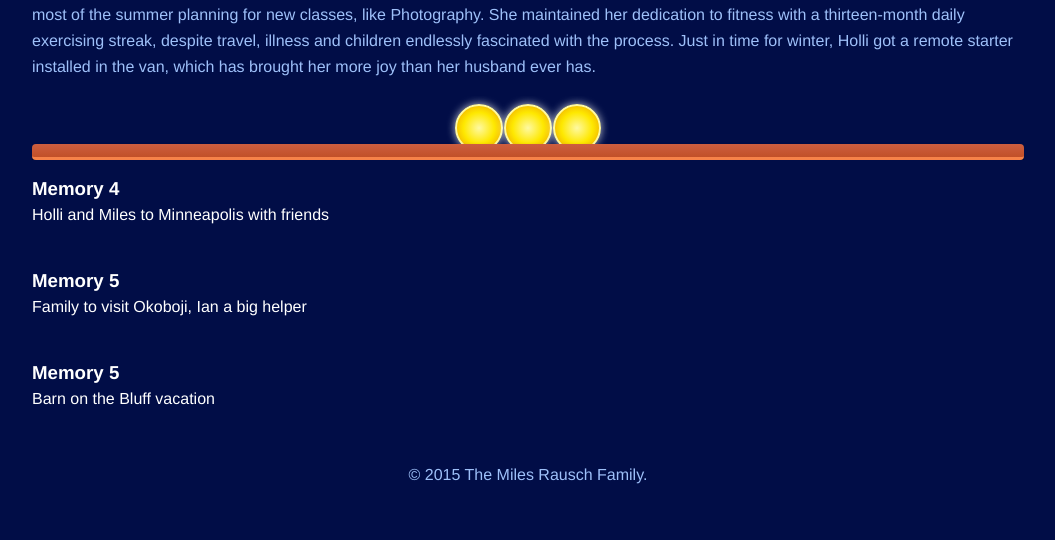
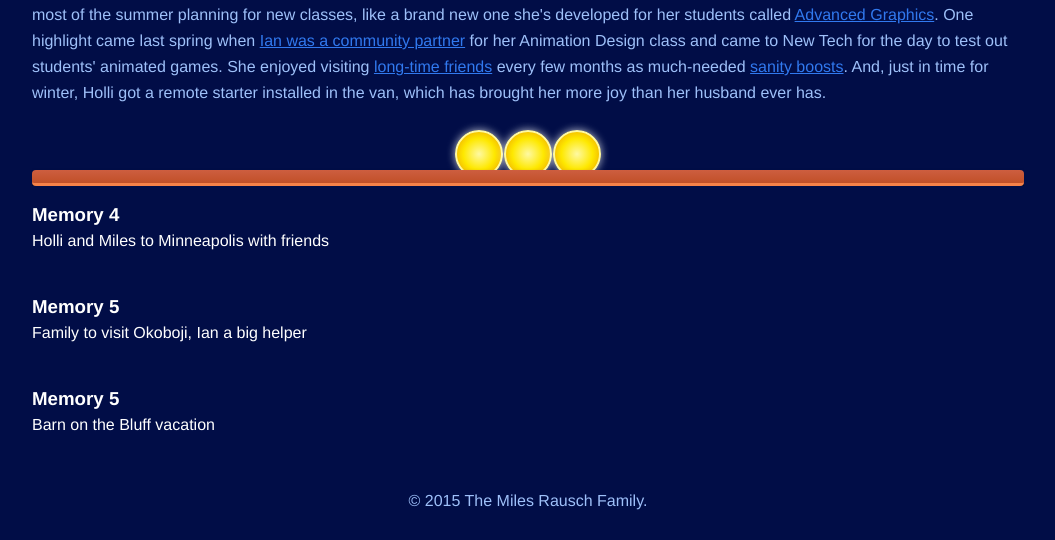
Before and after one commit to awayken/2015-Christmas-Card, a website: page app/holli.ejs in a window 1280 px wide. Shown: the part 344-884 px from the top of the page, without its empty margins (112-1167 px from the left). Before the commit the page ends 858 px from the top, so only its background shows below. Drawn offline with nearby package versions, Linux system fonts and the light colour scheme; files that its build step writes are made by us from their sources; a web font is replaced by a local one.

Commit message:
Updated Holli's introduction

```diff
--- a/app/holli.ejs
+++ b/app/holli.ejs
@@ -11,7 +11,10 @@
 
 <h1 class="main--<%= character.emotion.toLowerCase() %>">Meet <%= character.emotion %></h1>
 
-<p><%- character.introduction %></p>
+<p>
+    Holli turned twenty-nine this year but <a href="https://www.flickr.com/photos/holli_joi/22765036710/in/album-72157632595338241/" target="_blank">keeps as busy</a> as a teacher half her age. Holli is in her <a href="https://www.flickr.com/photos/holli_joi/22937327432/in/album-72157632595338241/" target="_blank">fourth year</a> at New Tech High School and spent most of the summer planning for new classes, like a brand new one she's developed for her students called <a href="https://www.flickr.com/photos/holli_joi/22926048996/in/album-72157632595338241/" target="_blank">Advanced Graphics</a>. One highlight came last spring when <a href="https://www.flickr.com/photos/holli_joi/19185924511/in/album-72157632595338241/" target="_blank">Ian was a community partner</a> for her Animation Design class and came to New Tech for the day to test out students' animated games.
+    She enjoyed visiting <a href="https://www.flickr.com/photos/holli_joi/18561509563/in/album-72157654691604630/" target="_blank">long-time friends</a> every few months as much-needed <a href="https://www.flickr.com/photos/holli_joi/19709260710/in/album-72157654691604630/" target="_blank">sanity boosts</a>. And, just in time for winter, Holli got a remote starter installed in the van, which has brought her more joy than her husband ever has.
+</p>
 
 <%- include('_layout/marbles', { marbles: character.memories, emotion: character.emotion }) -%>
 
--- a/data/insideout.json
+++ b/data/insideout.json
@@ -49,7 +49,6 @@
         "name": "Holli",
         "emotion": "Joy",
         "image": "images/joy.jpg",
-        "introduction": "Holli turned twenty-nine this year but keeps as busy as a teacher half her age. Holli is in fourth year at New Tech High School but spent most of the summer planning for new classes, like Photography. She maintained her dedication to fitness with a thirteen-month daily exercising streak, despite travel, illness and children endlessly fascinated with the process. Just in time for winter, Holli got a remote starter installed in the van, which has brought her more joy than her husband ever has.",
         "memories": [
             {
                 "name": "Memory 4",
```
